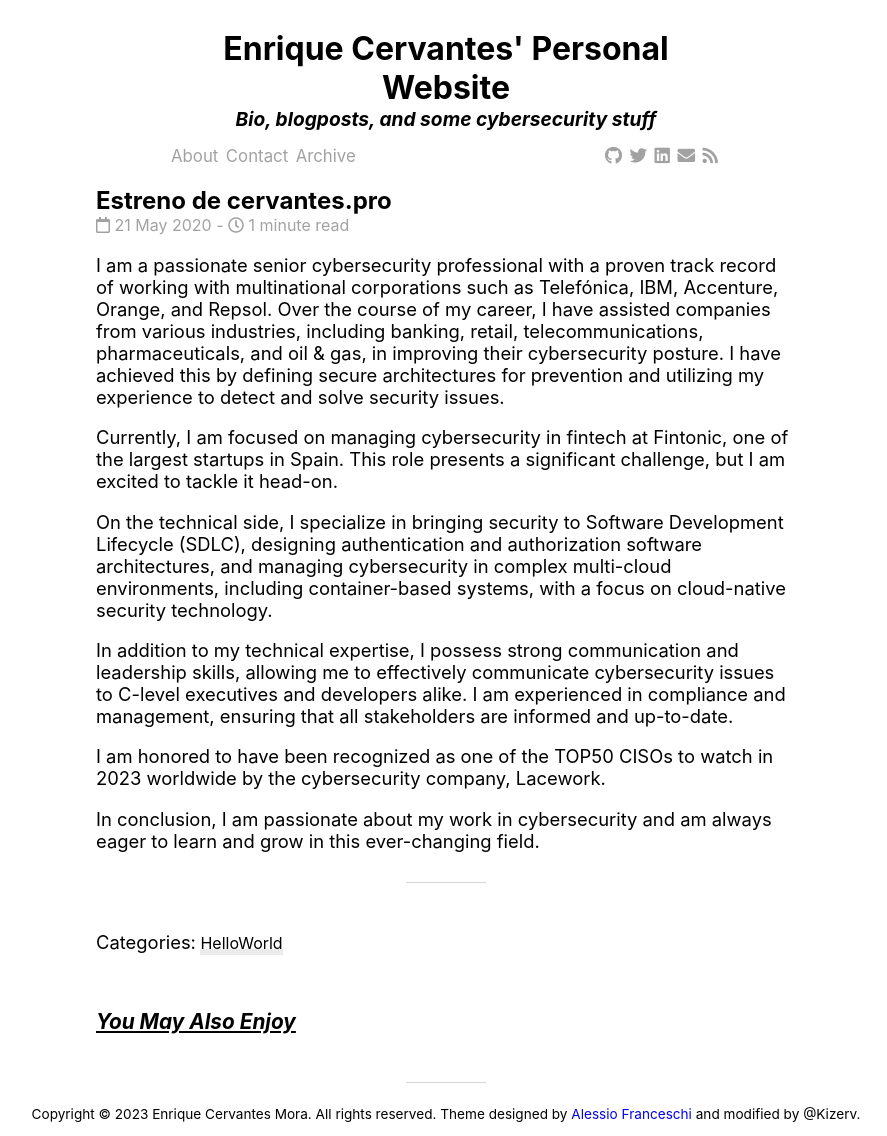
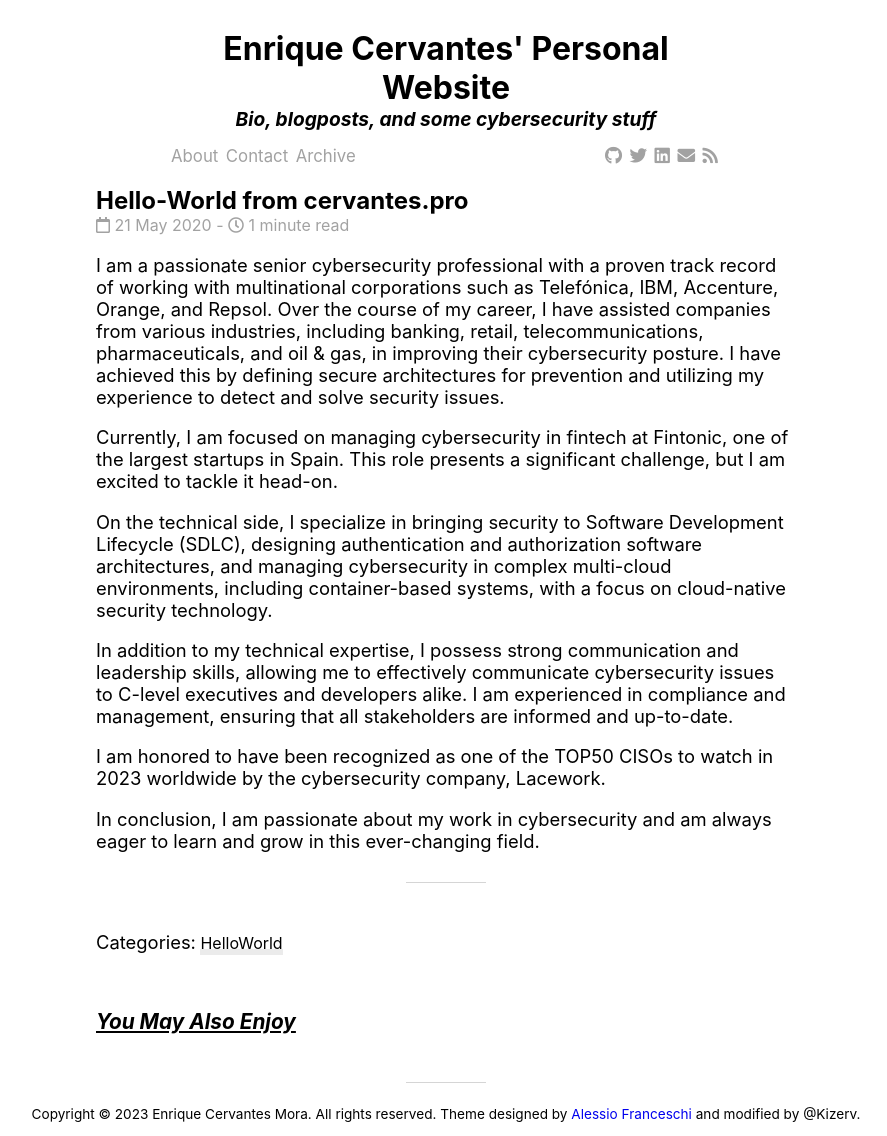
Before and after one commit to cervantestech/cervantestech.github.io, a Jekyll site: the page built from _posts/2020-05-21-hello-world.md, in a window 1280 px wide. Shown: the whole page, without its empty margins (194-1081 px from the left). Built offline with Jekyll 4.4.1, drawn with Linux system fonts in a browser that asks for light colours; nearby versions of some CDN libraries; comment, search, counter and statistics services are not loaded.

Commit message:
changes at hello world post

```diff
--- a/_posts/2020-05-21-hello-world.md
+++ b/_posts/2020-05-21-hello-world.md
@@ -1,5 +1,5 @@
 ---
-title: Estreno de cervantes.pro
+title: Hello-World from cervantes.pro
 layout: post
 categories: [HelloWorld]
 image: /assets/img/buho.jpg
```
